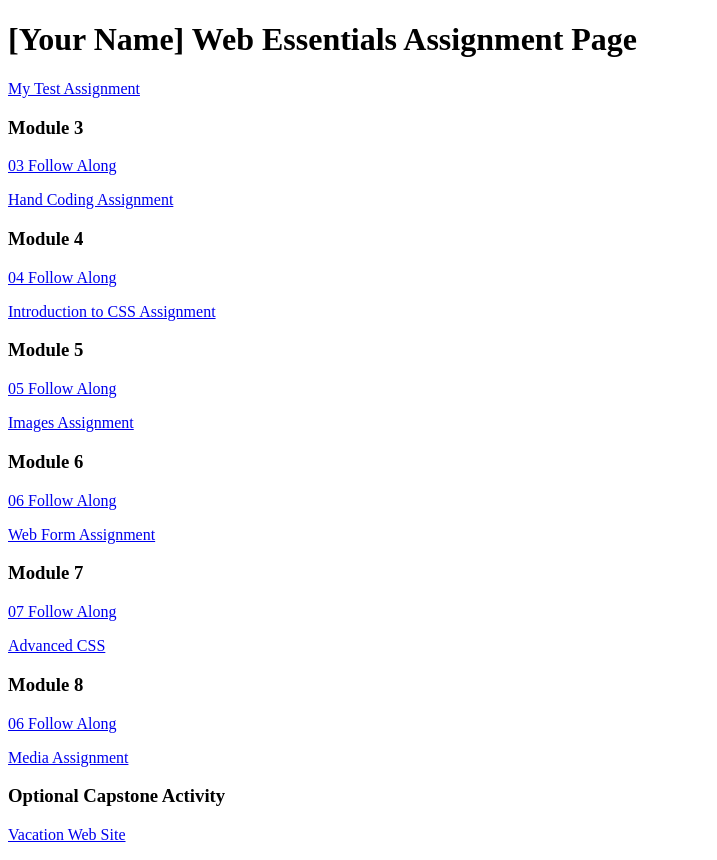
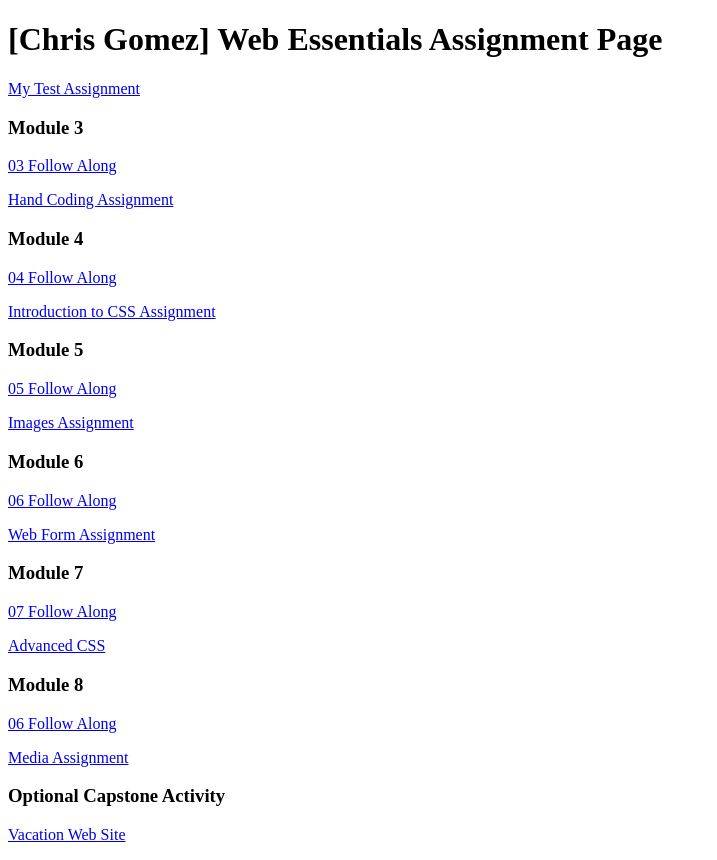
Before and after one commit to chgo49/dwdd1600, a plain HTML site: page index.html in a window 1280 px wide. Shown: the whole page, without its empty margins (0-717 px from the left). Drawn offline with Linux system fonts and the light colour scheme.

Commit message:
Added name

```diff
--- a/index.html
+++ b/index.html
@@ -6,7 +6,7 @@
 		<title>dwdd 1600 assignment list page</title>
 	</head>
 	<body>
-		<h1>[Your Name] Web Essentials Assignment Page</h1>
+		<h1>[Chris Gomez] Web Essentials Assignment Page</h1>
 		<p><a href="01test">My Test Assignment</a></p>
 
 		<h3>Module 3</h3>
```
